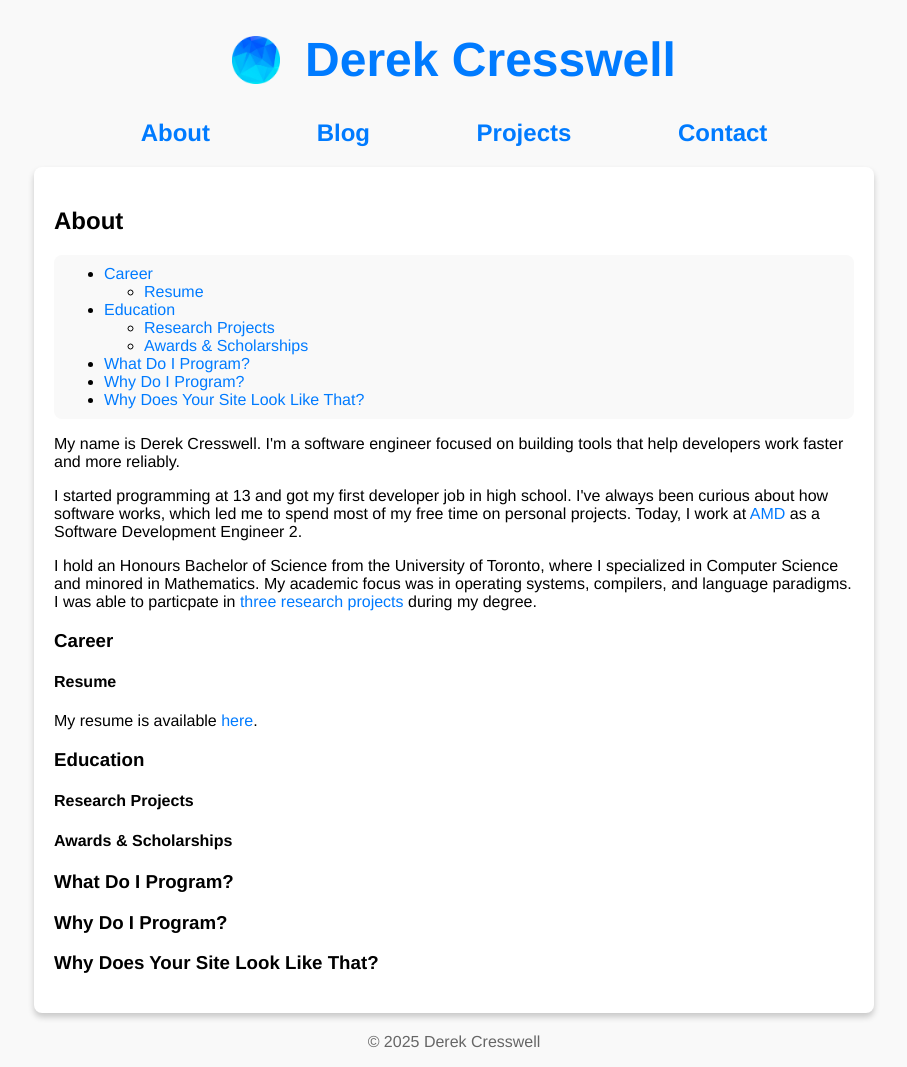
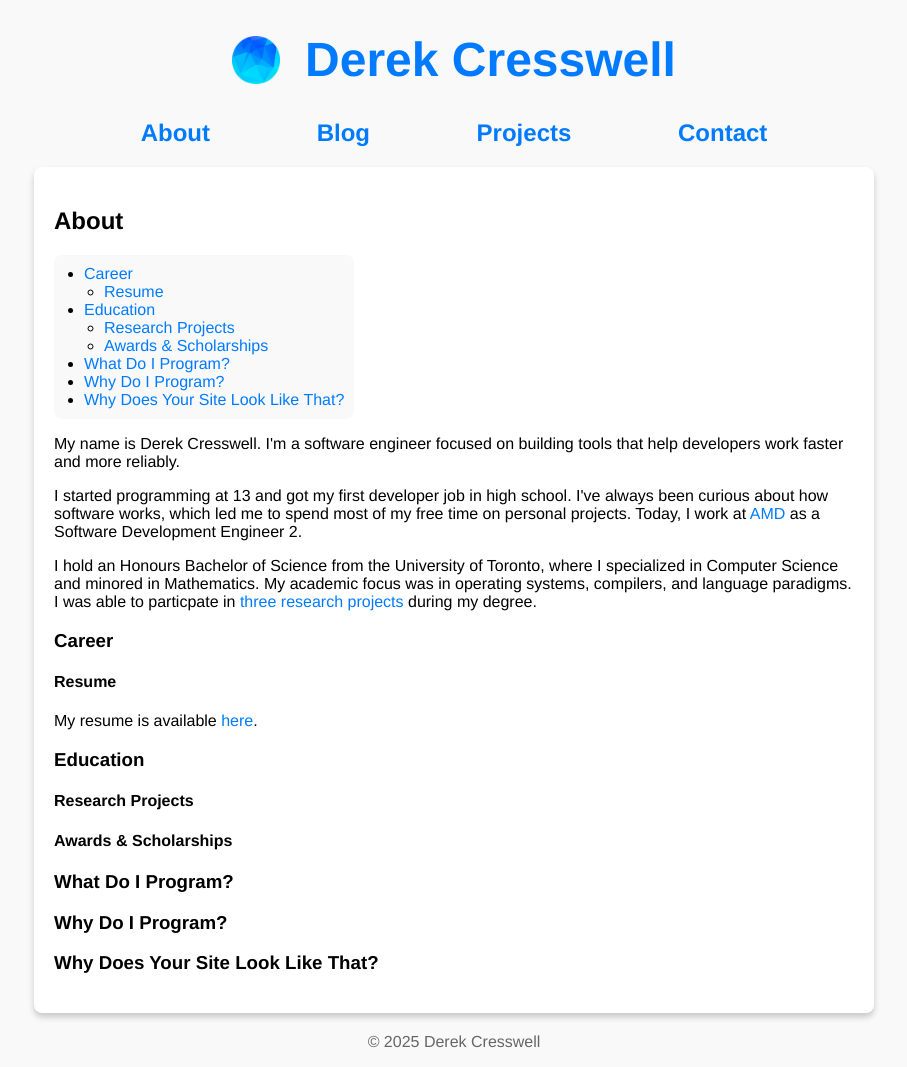
Before and after one commit to DerekCresswell/DerekCresswell.github.io, a Jekyll site: the page built from site/about.html, in a window 1280 px wide. Shown: the whole page, without its empty margins (186-1093 px from the left). Built offline with Jekyll 4.4.1, drawn with Linux system fonts in a browser that asks for light colours.

Commit message:
Fixes TOC style

```diff
--- a/site/assets/css/style.css
+++ b/site/assets/css/style.css
@@ -106,8 +106,10 @@ a:hover {
     background-color: #f9f9f9;
     border-radius: 8px;
     margin-top: 15px;
+    width: fit-content;
 }
 
 .table-of-contents ul {
     margin: 0;
+    padding-left: 20px;
 }
```
